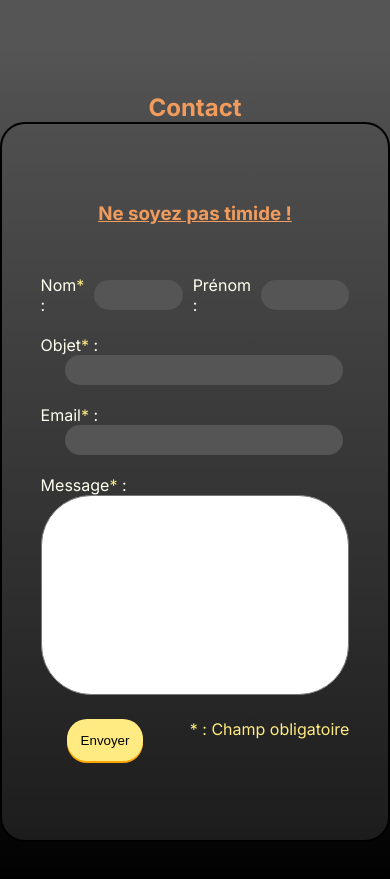
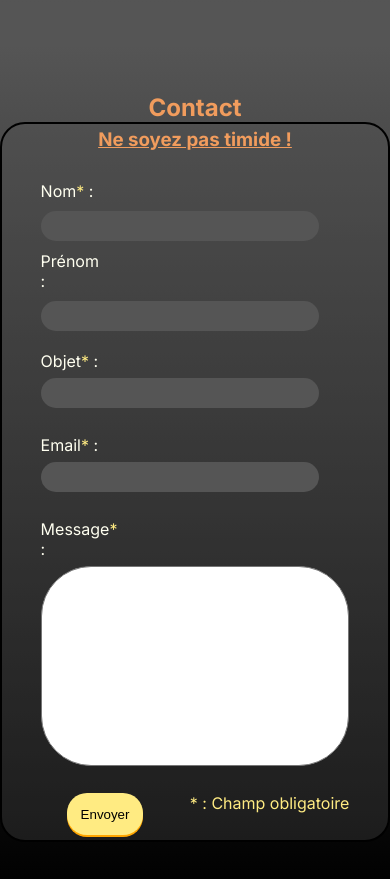
Before and after one commit to JeromeMOULIN/KNPortfolio, a Next.js app: page / in a window 390 px wide. Shown: the part 3331-4210 px from the top of the page. Built offline with nearby package versions, Linux system fonts and the light colour scheme.

Commit message:
contact form responsiv

```diff
--- a/src/app/components/parts/contactform.css
+++ b/src/app/components/parts/contactform.css
@@ -59,3 +59,20 @@ input {
   transform: translateY(1px);
   box-shadow: orange 0px 1px 0px;
 }
+/* responsiv */
+@media (max-width: 1030px) {
+  #contact .contentSection {
+    gap: 30px !important;
+  }
+  .names,
+  .input {
+    display: flex;
+    flex-direction: column;
+    align-items: flex-start;
+  }
+  #subject,
+  #email,
+  #message {
+    margin: 7px 0;
+  }
+}
```
